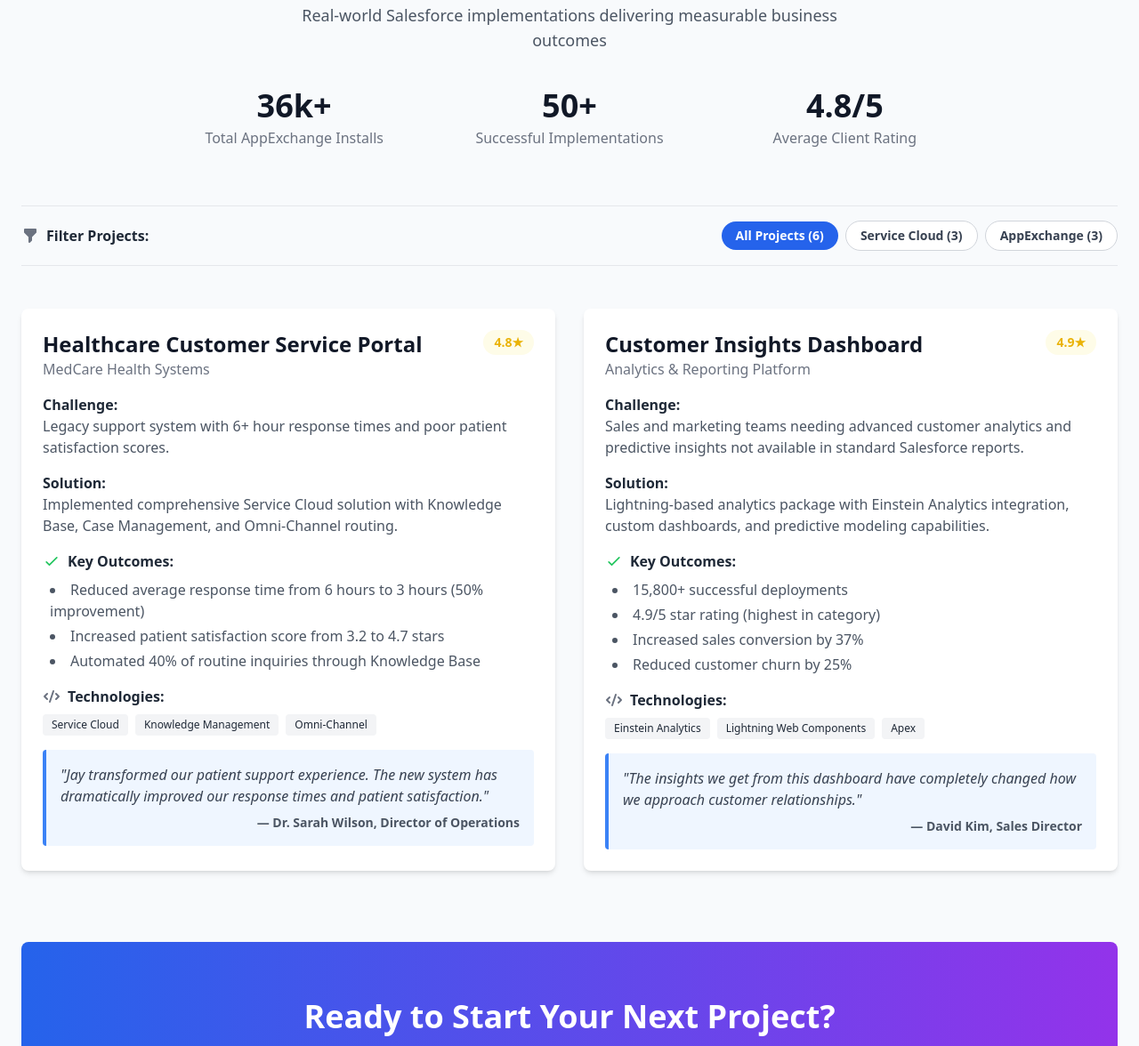
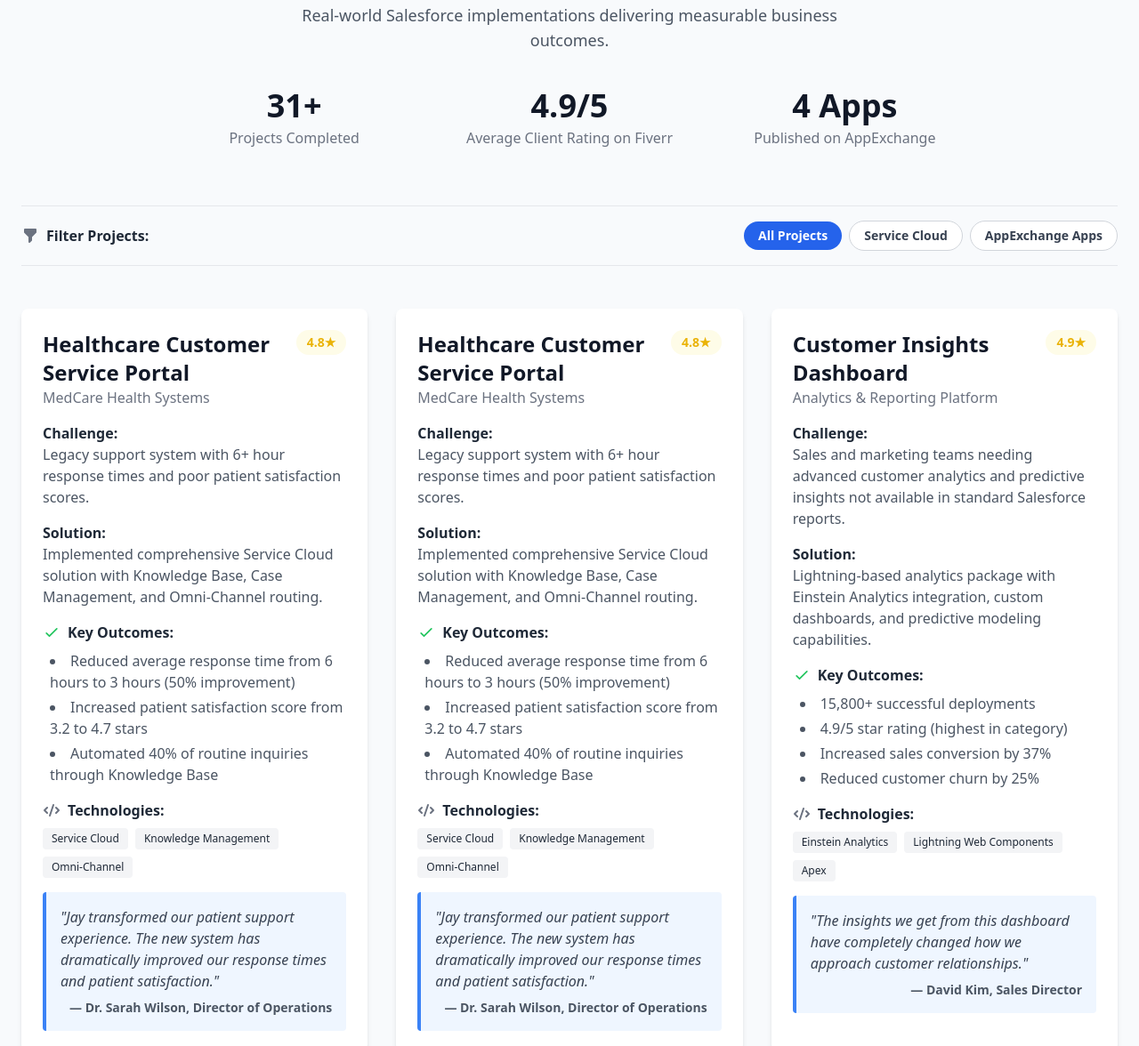
Before and after one commit to JayMalde/JayMalde, a plain HTML site: page portfolio.html in a window 1280 px wide. Shown: the part 218-1394 px from the top of the page at 89% size. Drawn offline with nearby package versions, Linux system fonts and the light colour scheme.

Commit message:
Update portfolio.html

```diff
--- a/portfolio.html
+++ b/portfolio.html
@@ -17,7 +17,7 @@
                 Back to Home
             </a>
             <div class="text-xl font-bold text-gray-900">Portfolio</div>
-            <a href="contact.html" class="bg-blue-600 text-white font-semibold px-5 py-2 rounded-lg hover:bg-blue-700 transition duration-300 flex items-center space-x-2">
+            <a href="https://calendly.com/jaymalde/salesforce-consulting" class="bg-blue-600 text-white font-semibold px-5 py-2 rounded-lg hover:bg-blue-700 transition duration-300 flex items-center space-x-2">
                  <svg xmlns="http://www.w3.org/2000/svg" class="h-5 w-5" viewBox="0 0 20 20" fill="currentColor">
                     <path fill-rule="evenodd" d="M6 2a1 1 0 00-1 1v1H4a2 2 0 00-2 2v10a2 2 0 002 2h12a2 2 0 002-2V6a2 2 0 00-2-2h-1V3a1 1 0 10-2 0v1H7V3a1 1 0 00-1-1zm0 5a1 1 0 000 2h8a1 1 0 100-2H6z" clip-rule="evenodd" />
                 </svg>
@@ -29,19 +29,19 @@
     <main class="container mx-auto px-6 py-16">
         <section class="text-center">
             <h1 class="text-4xl md:text-6xl font-bold mb-6 bg-gradient-to-r from-blue-600 via-blue-600 to-purple-600 bg-clip-text text-transparent">Project Portfolio</h1>
-            <p class="mt-4 text-lg text-gray-600 max-w-2xl mx-auto">Real-world Salesforce implementations delivering measurable business outcomes</p>
+            <p class="mt-4 text-lg text-gray-600 max-w-2xl mx-auto">Real-world Salesforce implementations delivering measurable business outcomes.</p>
             <div class="mt-10 grid grid-cols-1 md:grid-cols-3 gap-8 max-w-4xl mx-auto">
                 <div class="text-center">
-                    <p class="text-4xl font-bold text-gray-900">36k+</p>
-                    <p class="text-gray-500 mt-1">Total AppExchange Installs</p>
+                    <p class="text-4xl font-bold text-gray-900">31+</p>
+                    <p class="text-gray-500 mt-1">Projects Completed</p>
                 </div>
                 <div class="text-center">
-                    <p class="text-4xl font-bold text-gray-900">50+</p>
-                    <p class="text-gray-500 mt-1">Successful Implementations</p>
+                    <p class="text-4xl font-bold text-gray-900">4.9/5</p>
+                    <p class="text-gray-500 mt-1">Average Client Rating on Fiverr</p>
                 </div>
                 <div class="text-center">
-                    <p class="text-4xl font-bold text-gray-900">4.8/5</p>
-                    <p class="text-gray-500 mt-1">Average Client Rating</p>
+                    <p class="text-4xl font-bold text-gray-900">4 Apps</p>
+                    <p class="text-gray-500 mt-1">Published on AppExchange</p>
                 </div>
             </div>
         </section>
@@ -53,14 +53,14 @@
                     Filter Projects:
                 </div>
                 <div id="filter-buttons" class="flex items-center space-x-2">
-                    <button data-filter="all" class="filter-btn active bg-blue-600 text-white px-4 py-1.5 rounded-full text-sm font-semibold">All Projects (6)</button>
-                    <button data-filter="service-cloud" class="filter-btn bg-white text-gray-700 border border-gray-300 px-4 py-1.5 rounded-full text-sm font-semibold hover:bg-gray-100">Service Cloud (3)</button>
-                    <button data-filter="appexchange" class="filter-btn bg-white text-gray-700 border border-gray-300 px-4 py-1.5 rounded-full text-sm font-semibold hover:bg-gray-100">AppExchange (3)</button>
+                    <button data-filter="all" class="filter-btn active bg-blue-600 text-white px-4 py-1.5 rounded-full text-sm font-semibold">All Projects</button>
+                    <button data-filter="service-cloud" class="filter-btn bg-white text-gray-700 border border-gray-300 px-4 py-1.5 rounded-full text-sm font-semibold hover:bg-gray-100">Service Cloud</button>
+                    <button data-filter="appexchange" class="filter-btn bg-white text-gray-700 border border-gray-300 px-4 py-1.5 rounded-full text-sm font-semibold hover:bg-gray-100">AppExchange Apps</button>
                 </div>
             </div>
         </section>
 
-        <section id="project-grid" class="mt-12 grid md:grid-cols-2 gap-8">
+        <section id="project-grid" class="mt-12 grid md:grid-cols-3 gap-8">
             <div class="project-card bg-white rounded-lg shadow-md overflow-hidden" data-category="service-cloud">
                 <div class="p-6">
                     <div class="flex justify-between items-start mb-4">
@@ -96,7 +96,41 @@
                     </div>
                 </div>
             </div>
-
+<div class="project-card bg-white rounded-lg shadow-md overflow-hidden" data-category="service-cloud">
+                <div class="p-6">
+                    <div class="flex justify-between items-start mb-4">
+                        <div>
+                            <h3 class="text-2xl font-bold text-gray-900">Healthcare Customer Service Portal</h3>
+                            <p class="text-md text-gray-500">MedCare Health Systems</p>
+                        </div>
+                        <span class="flex items-center font-bold text-yellow-500 bg-yellow-50 px-3 py-1 rounded-full text-sm">4.8★</span>
+                    </div>
+                    <div class="space-y-4">
+                        <div><h4 class="font-bold">Challenge:</h4><p class="text-gray-600">Legacy support system with 6+ hour response times and poor patient satisfaction scores.</p></div>
+                        <div><h4 class="font-bold">Solution:</h4><p class="text-gray-600">Implemented comprehensive Service Cloud solution with Knowledge Base, Case Management, and Omni-Channel routing.</p></div>
+                        <div>
+                            <h4 class="font-bold flex items-center mb-2"><svg class="h-5 w-5 text-green-500 mr-2" fill="none" viewBox="0 0 24 24" stroke="currentColor"><path stroke-linecap="round" stroke-linejoin="round" stroke-width="2" d="M5 13l4 4L19 7" /></svg>Key Outcomes:</h4>
+                            <ul class="list-disc list-inside text-gray-600 ml-2 space-y-1">
+                                <li>Reduced average response time from 6 hours to 3 hours (50% improvement)</li>
+                                <li>Increased patient satisfaction score from 3.2 to 4.7 stars</li>
+                                <li>Automated 40% of routine inquiries through Knowledge Base</li>
+                            </ul>
+                        </div>
+                        <div>
+                            <h4 class="font-bold flex items-center mb-2"><svg xmlns="http://www.w3.org/2000/svg" class="h-5 w-5 text-gray-500 mr-2" viewBox="0 0 20 20" fill="currentColor"><path fill-rule="evenodd" d="M12.316 3.051a1 1 0 01.633 1.265l-4 12a1 1 0 01-1.898-.632l4-12a1 1 0 011.265-.633zM5.707 6.293a1 1 0 010 1.414L3.414 10l2.293 2.293a1 1 0 11-1.414 1.414l-3-3a1 1 0 010-1.414l3-3a1 1 0 011.414 0zm8.586 0a1 1 0 011.414 0l3 3a1 1 0 010 1.414l-3 3a1 1 0 11-1.414-1.414L16.586 10l-2.293-2.293a1 1 0 010-1.414z" clip-rule="evenodd" /></svg>Technologies:</h4>
+                             <div class="flex flex-wrap gap-2 mt-1">
+                                <span class="bg-gray-100 text-gray-800 text-xs font-medium px-2.5 py-1 rounded">Service Cloud</span>
+                                <span class="bg-gray-100 text-gray-800 text-xs font-medium px-2.5 py-1 rounded">Knowledge Management</span>
+                                <span class="bg-gray-100 text-gray-800 text-xs font-medium px-2.5 py-1 rounded">Omni-Channel</span>
+                            </div>
+                        </div>
+                        <div class="bg-blue-50 border-l-4 border-blue-500 p-4 rounded mt-4">
+                            <p class="text-gray-700 italic">"Jay transformed our patient support experience. The new system has dramatically improved our response times and patient satisfaction."</p>
+                            <p class="text-right font-semibold text-sm mt-2 text-gray-600">— Dr. Sarah Wilson, Director of Operations</p>
+                        </div>
+                    </div>
+                </div>
+            </div>
             <div class="project-card bg-white rounded-lg shadow-md overflow-hidden" data-category="appexchange">
                 <div class="p-6">
                     <div class="flex justify-between items-start mb-4">
@@ -144,7 +178,7 @@
                          Get a free consultation to discuss how we can deliver similar results for your organization.
                      </p>
                      <div class="mt-10 flex justify-center items-center space-x-4">
-                        <a href="contact.html" class="bg-white text-blue-700 font-semibold px-8 py-3 rounded-lg hover:bg-gray-200 transition duration-300">
+                        <a href="https://calendly.com/jaymalde/salesforce-consulting" class="bg-white text-blue-700 font-semibold px-8 py-3 rounded-lg hover:bg-gray-200 transition duration-300">
                             Book Free Consulting Session
                         </a>
                         <a href="index.html" class="bg-transparent text-white font-semibold px-8 py-3 rounded-lg border border-blue-400 hover:bg-blue-500 transition duration-300 flex items-center">
@@ -166,12 +200,11 @@
                 </div>
                 <div class="flex items-center space-x-6 mt-4 md:mt-0">
                     <a href="mailto:jaymalde0@gmail.com" class="hover:text-white">jaymalde0@gmail.com</a>
-                    <a href="tel:+919004422995" class="hover:text-white">+91-90044-22995</a>
-                    <a href="#" class="hover:text-white">LinkedIn</a>
+                    <a href="https://www.linkedin.com/in/jaymalde" class="hover:text-white">linkedin.com/in/jaymalde</a>
                 </div>
             </div>
             <div class="mt-8 border-t border-gray-800 pt-6 text-center text-sm">
-                <p>&copy; 2024 Jay Malde. All rights reserved. | <a href="#" class="hover:text-white">Privacy Policy</a></p>
+                <p>&copy; 2025 Jay Malde. All rights reserved. | <a href="#" class="hover:text-white">Privacy Policy</a></p>
             </div>
         </div>
     </footer>
```
